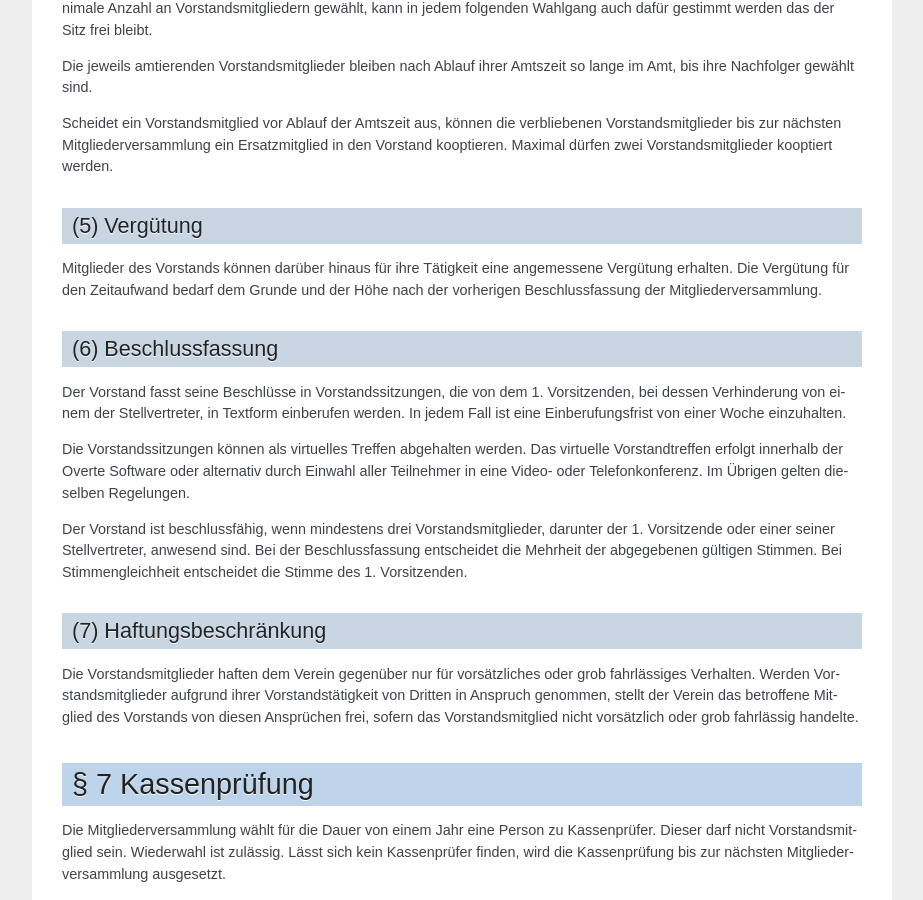
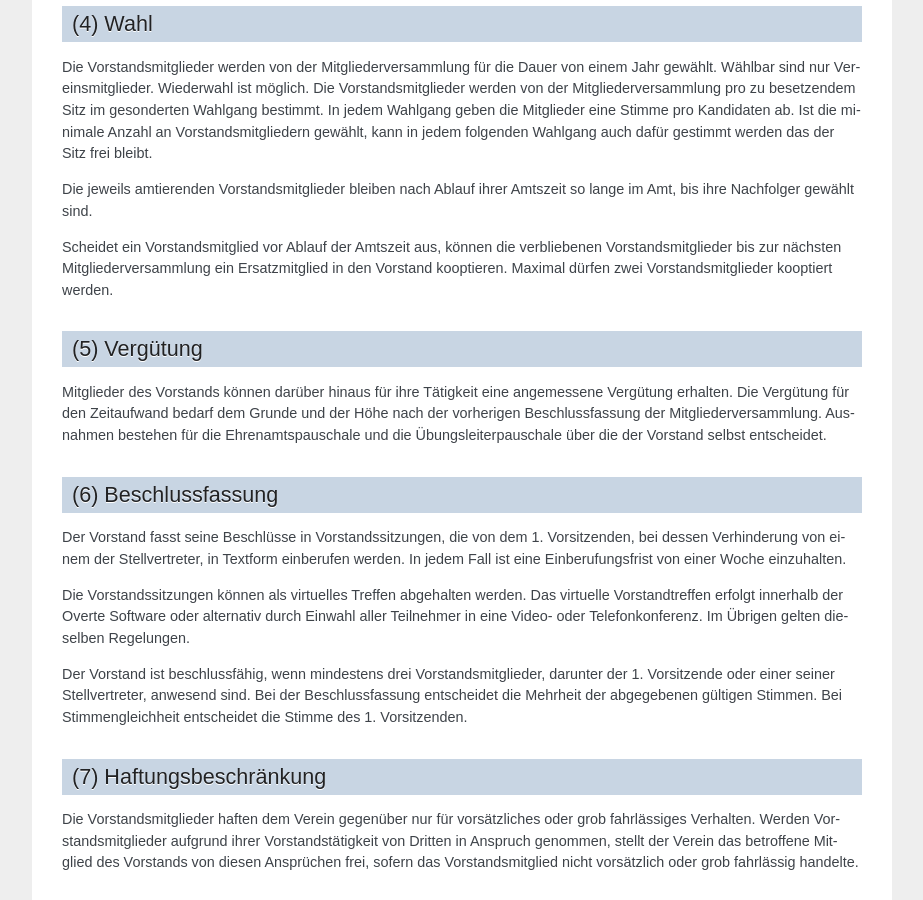
Before and after one commit to overte-org/Overte_e.V._Articles_of_Association, a Sphinx documentation site: the page built from source/index.rst, in a window 1280 px wide and 900 px high, scrolled down 4543 px. Shown: the whole window, without its empty margins (198-1121 px from the left). Built offline with Sphinx 7.4.7, drawn with Linux system fonts in a browser that asks for light colours; some of the changed lines change nothing that is shown; some of the changed text lies outside the part shown.

Commit message:
Change articles as decided at the general assembly on 16. September 2023

```diff
--- a/source/index.rst
+++ b/source/index.rst
@@ -118,6 +118,11 @@
 ------------
 Mitglieder bezahlen einen Jahresbeitrag. Über die Höhe und Fälligkeit des Beitrags beschließt die Mitgliederversammlung.
 
+(3.1) Nichtzahlung von Beiträgen
+--------------------------------
+Bei Beitragsrückstand ruhen die Rechte eines Mitgliedes bis der Rückstand beglichen wurde.
+Rückständige Beiträge werden nicht eingetrieben.
+
 
 § 4 Beendigung der Mitgliedschaft
 =================================
@@ -222,6 +227,7 @@
 -------------
 Mitglieder des Vorstands können darüber hinaus für ihre Tätigkeit eine angemessene Vergütung erhalten.
 Die Vergütung für den Zeitaufwand bedarf dem Grunde und der Höhe nach der vorherigen Beschlussfassung der Mitgliederversammlung.
+Ausnahmen bestehen für die Ehrenamtspauschale und die Übungsleiterpauschale über die der Vorstand selbst entscheidet.
 
 (6) Beschlussfassung
 --------------------
```
